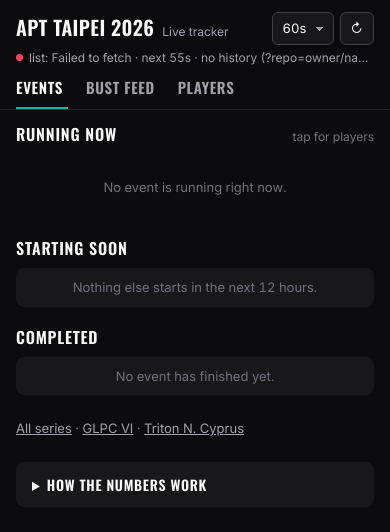
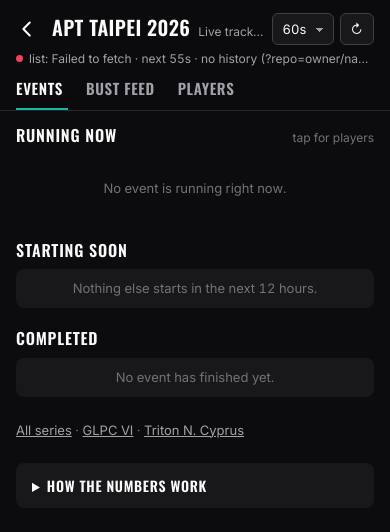
Before and after one commit to nattichai42/apt-live-tracker, a plain HTML site: page docs/apt/index.html in a window 390 px wide. Drawn offline with nearby package versions, Linux system fonts and the light colour scheme; no server answers.

Commit message:
Back-to-home button at the top of each tracker
A back arrow left of the title on the APT, GLPC and Triton pages goes to
the series home page. Header subtitles now trim instead of running under
the controls on phones.

Co-Authored-By: Claude Opus 5.5 <noreply@anthropic.com>
Claude-Session: https://claude.ai/code/session_01PEwrixm5mkNgXY12pDyAy6

```diff
--- a/docs/apt/index.html
+++ b/docs/apt/index.html
@@ -37,10 +37,13 @@ button, input, select { font: inherit; color: inherit; }
 /* Header */
 header.top { position: sticky; top: env(safe-area-inset-top, 0px); z-index: 20; background: rgba(12, 12, 15, .92); backdrop-filter: blur(10px); border-bottom: 1px solid var(--line); }
 body::before { content: ""; position: fixed; inset: 0 0 auto; height: env(safe-area-inset-top, 0px); z-index: 21; background: var(--bg); }
-.top-row { display: flex; align-items: center; gap: 10px; padding-block: 12px 4px; }
+.top-row { display: flex; align-items: center; gap: 8px; padding-block: 12px 4px; }
+.home { flex: none; display: grid; place-items: center; width: 34px; height: 34px; margin-left: -6px; border-radius: 8px; color: var(--fg); }
+.home:hover { background: var(--card); } .home svg { width: 22px; height: 22px; }
 .brand { flex: 1; min-width: 0; display: flex; align-items: baseline; gap: 8px; }
 .brand h1 { font: 600 20px/1 var(--head); letter-spacing: .02em; text-transform: uppercase; margin: 0; white-space: nowrap; }
-.brand span { font-size: 12px; color: var(--muted); white-space: nowrap; }
+.brand { overflow: hidden; }
+.brand span { font-size: 12px; color: var(--muted); white-space: nowrap; min-width: 0; overflow: hidden; text-overflow: ellipsis; }
 .brand a { color: inherit; text-decoration: none; } .brand a:hover { text-decoration: underline; }
 .ctl { display: flex; gap: 6px; align-items: center; }
 .sel, .btn { border: 1px solid var(--line2); background: var(--card); border-radius: 6px; padding: 6px 10px; font-size: 13px; cursor: pointer; }
@@ -226,6 +229,7 @@ details.notes ul { padding-left: 18px; margin: 4px 0; }
 <header class="top">
   <div class="wrap">
     <div class="top-row">
+      <a class="home" href="../" aria-label="Back to all series"><svg viewBox="0 0 24 24" fill="none" stroke="currentColor" stroke-width="2.2" stroke-linecap="round" stroke-linejoin="round" aria-hidden="true"><path d="M15 5l-7 7 7 7"/></svg></a>
       <div class="brand"><h1><a href="../" title="All series">APT Taipei 2026</a></h1><span>Live tracker</span></div>
       <div class="ctl">
         <select id="interval" class="sel" aria-label="How often this page polls">
```
Also changed, not shown: docs/glpc/index.html (+6 -2 lines), docs/triton/index.html (+6 -2 lines).
